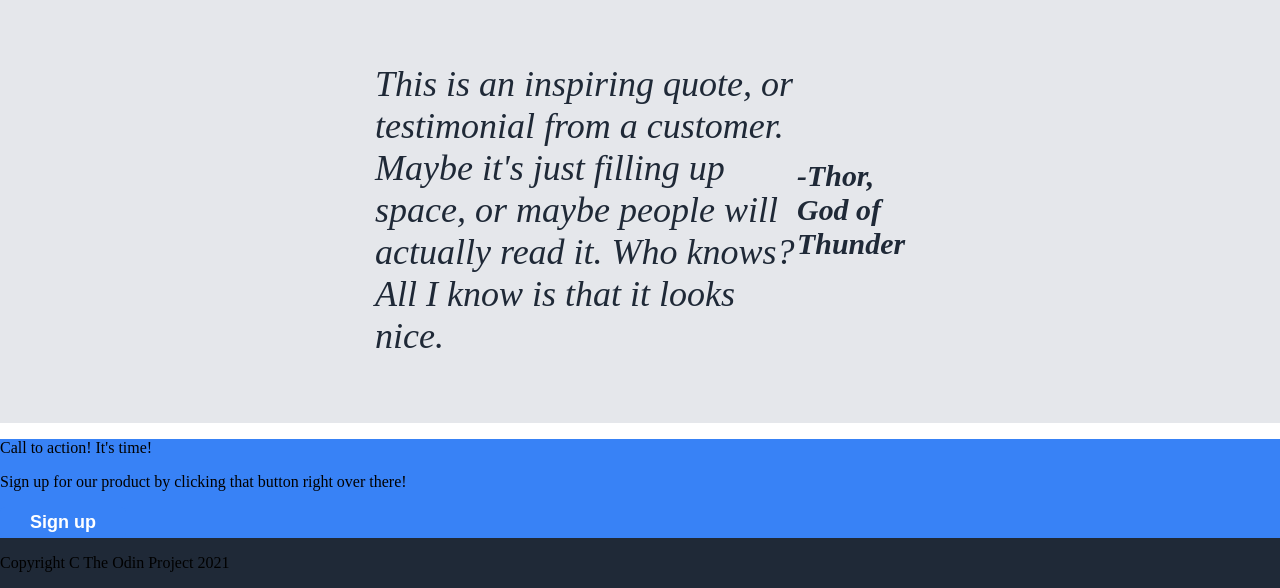
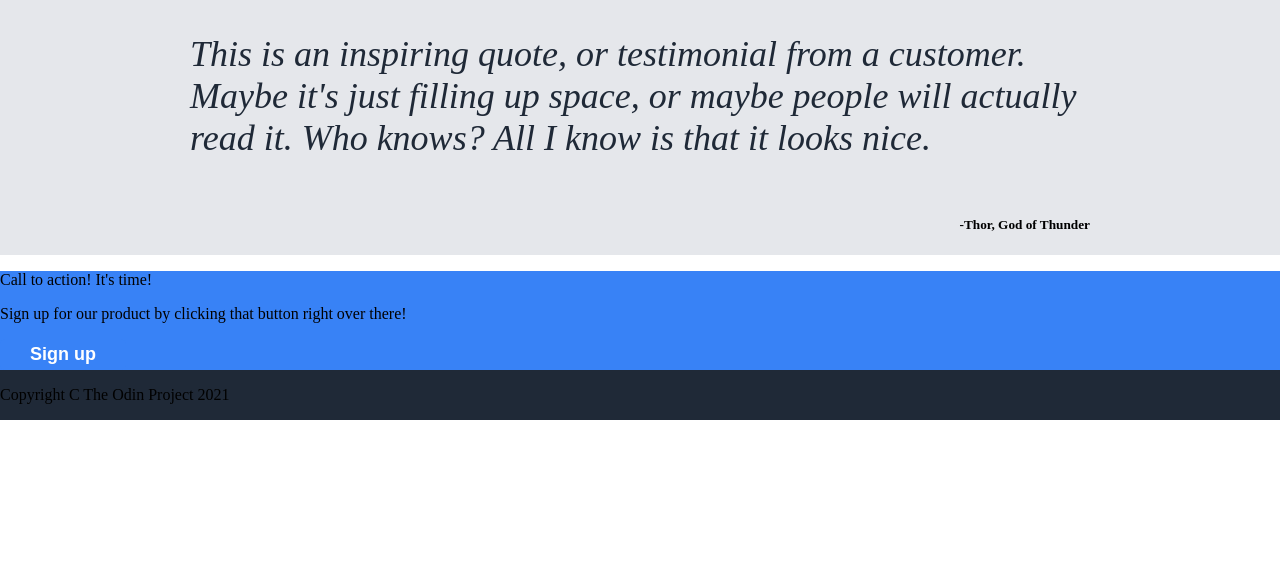
Before and after one commit to Blanca-7/landing-page, a plain HTML site: page index.html in a window 1280 px wide. Shown: the part 975-1563 px from the top of the page. After the commit the page ends 1395 px from the top, so only its background shows below. Drawn offline with Linux system fonts and the light colour scheme.

Commit message:
Adjust positioning of quote section

```diff
--- a/index.html
+++ b/index.html
@@ -75,15 +75,13 @@
       </div>
     </div>
     <div class="quote">
-      <div class="testo2">
+      <div class="quote-block">
         <p class="quote-text">
           This is an inspiring quote, or testimonial from a customer. Maybe it's
           just filling up space, or maybe people will actually read it. Who
           knows? All I know is that it looks nice.
         </p>
-        <div class="testo">
-          <h5>-Thor, God of Thunder</h5>
-        </div>
+        <h5>-Thor, God of Thunder</h5>
       </div>
     </div>
     <div class="signUp-Banner">
--- a/styles/styles.css
+++ b/styles/styles.css
@@ -92,31 +92,26 @@ body {
 .quote {
   background-color: #e5e7eb;
   display: flex;
+  justify-content: center;
+}
+
+.quote-text {
+  color: #1f2937;
+  font-size: 36px;
+  font-style: italic;
+  width: 900px;
+  /* padding-bottom: 10px;
+  margin-bottom: -35px; */
+}
+
+.quote-block {
+  display: flex;
   flex-direction: column;
 }
 
-/* .quote-text {
-  color: #1f2937;
-  font-size: 36px;
-  font-style: italic;
-  display: flex;
-  align-items: center;
-  padding: 30px 375px;
-} */
-
-.testo2 {
-  color: #1f2937;
-  font-size: 36px;
-  font-style: italic;
-  display: flex;
-  align-items: center;
-  padding: 30px 375px;
-}
-
-.testo {
-  display: flex;
-  flex-direction: column;
-  justify-content: center;
+.quote h5 {
+  text-align: right;
+  padding-top: 0;
 }
 
 /* Button & call to action background color */
```
